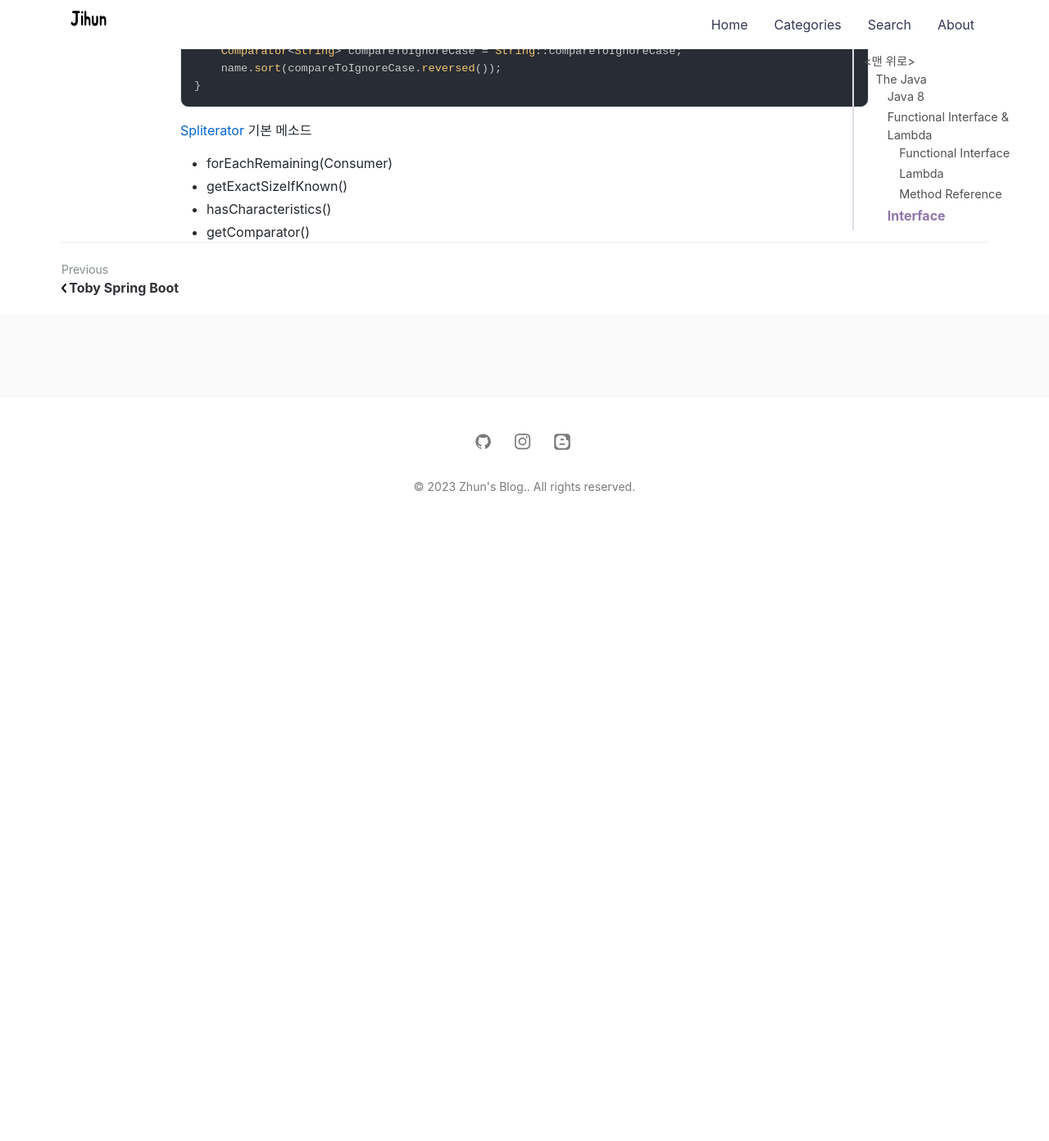
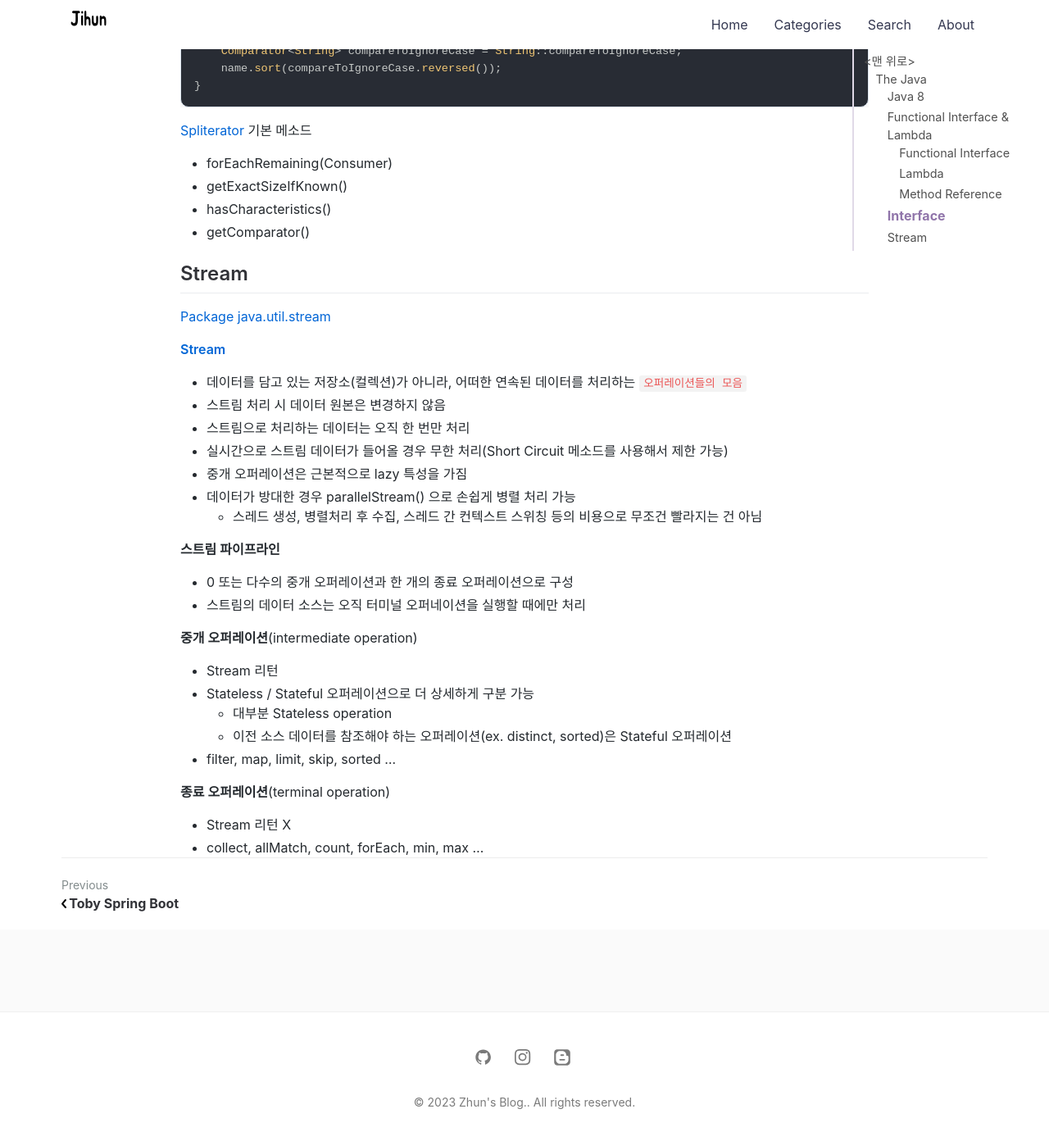
Before and after one commit to jihunparkme/jihunparkme.github.io, a Jekyll site: the page built from _posts/2023-09-27-the-java.md, in a window 1280 px wide and 1400 px high, scrolled down 10186 px. Shown: the top 1392 px of the window at 82% size. Built offline with Jekyll 4.4.1, drawn with Linux system fonts in a browser that asks for light colours; nearby versions of some CDN libraries; comment, search, counter and statistics services are not loaded; before the commit the page ends 10835 px from its top, so only the background shows below that; some of the changed text lies outside the part shown.

Commit message:
[The Java] Stream

```diff
--- a/_posts/2023-09-27-the-java.md
+++ b/_posts/2023-09-27-the-java.md
@@ -498,3 +498,31 @@ void sort() throws Exception {
 - getExactSizeIfKnown()
 - hasCharacteristics()
 - getComparator()
+
+## Stream
+
+[Package java.util.stream](https://docs.oracle.com/javase/8/docs/api/java/util/stream/package-summary.html)
+
+[**Stream**](https://docs.oracle.com/javase/8/docs/api/java/util/stream/Stream.html)
+- 데이터를 담고 있는 저장소(컬렉션)가 아니라, 어떠한 연속된 데이터를 처리하는 `오퍼레이션들의 모음`
+- 스트림 처리 시 데이터 원본은 변경하지 않음
+- 스트림으로 처리하는 데이터는 오직 한 번만 처리
+- 실시간으로 스트림 데이터가 들어올 경우 무한 처리(Short Circuit 메소드를 사용해서 제한 가능)
+- 중개 오퍼레이션은 근본적으로 lazy 특성을 가짐
+- 데이터가 방대한 경우 parallelStream() 으로 손쉽게 병렬 처리 가능
+  - 스레드 생성, 병렬처리 후 수집, 스레드 간 컨텍스트 스위칭 등의 비용으로 무조건 빨라지는 건 아님
+
+**스트림 파이프라인**
+- 0 또는 다수의 중개 오퍼레이션과 한 개의 종료 오퍼레이션으로 구성
+- 스트림의 데이터 소스는 오직 터미널 오퍼네이션을 실행할 때에만 처리
+
+**중개 오퍼레이션**(intermediate operation)
+- Stream 리턴
+- Stateless / Stateful 오퍼레이션으로 더 상세하게 구분 가능
+  - 대부분 Stateless operation
+  - 이전 소스 데이터를 참조해야 하는 오퍼레이션(ex. distinct, sorted)은 Stateful 오퍼레이션
+- filter, map, limit, skip, sorted ...
+
+**종료 오퍼레이션**(terminal operation)
+- Stream 리턴 X
+- collect, allMatch, count, forEach, min, max ...
```
